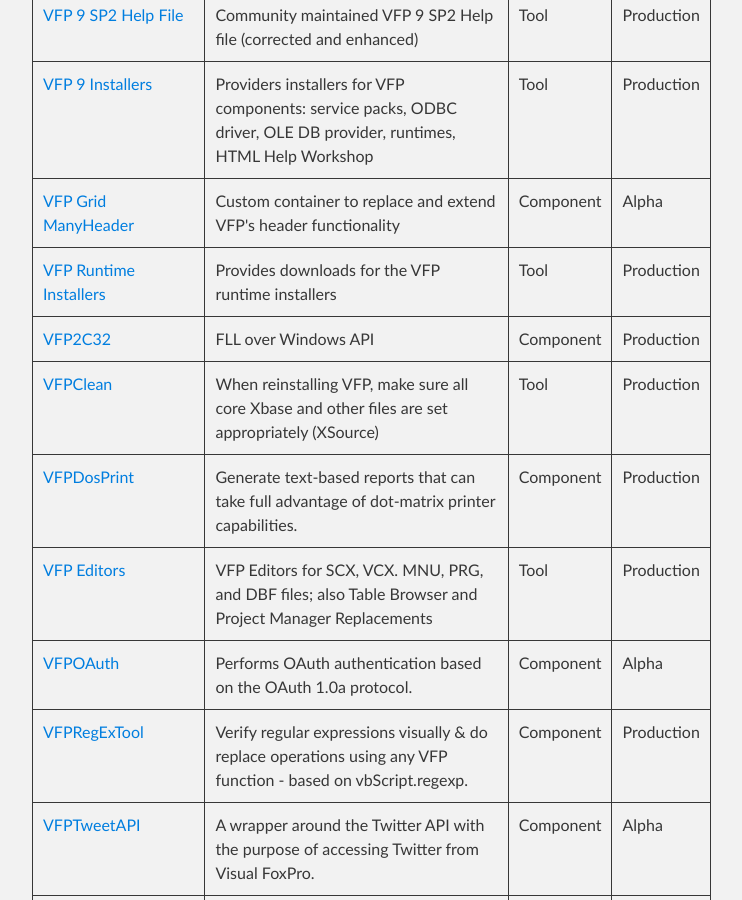
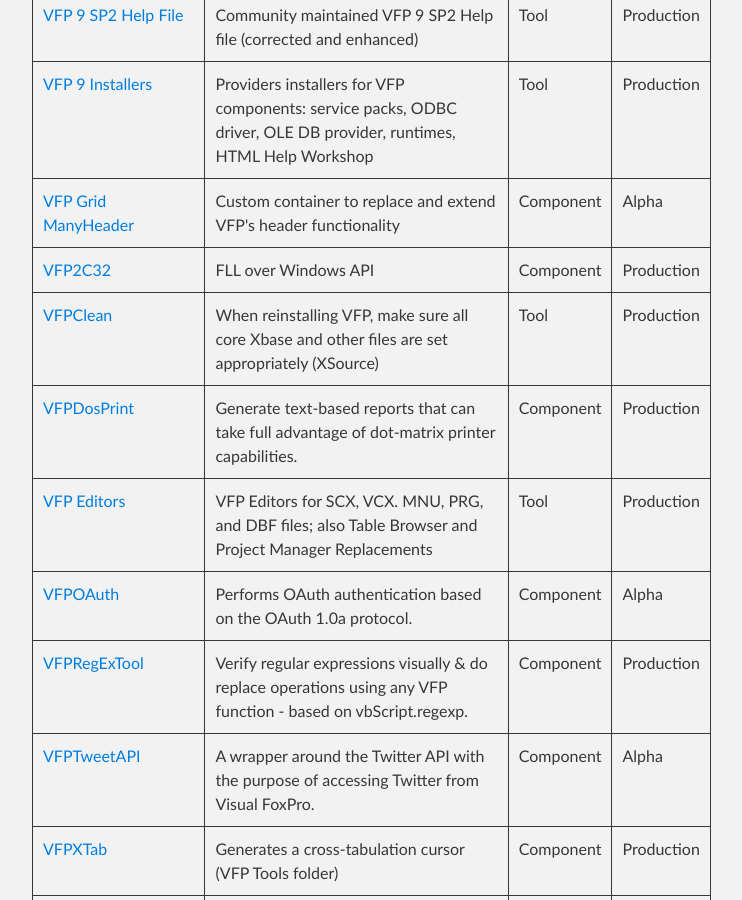
Before and after one commit to VFPX/VFPX.github.io, a Jekyll site: the page built from projects.md, in a window 1280 px wide and 900 px high, scrolled down 9828 px. Shown: the whole window, without its empty margins (288-1030 px from the left). Built offline with Jekyll 4.4.1, drawn with Linux system fonts in a browser that asks for light colours; our own code applies the rules of GitHub Pages for plain Markdown files.

Commit message:
Removed runtime installers since part of VFPInstallers

```diff
--- a/_data/projects.json
+++ b/_data/projects.json
@@ -847,13 +847,6 @@
     "category": "Component"
   },
   {
-    "project": "VFP Runtime Installers",
-    "url": "https://github.com/VFPX/VFPRuntimeInstallers",
-    "description": "Provides downloads for the VFP runtime installers",
-    "state": "Production",
-    "category": "Tool"
-  },
-  {
     "project": "VFP2C32",
     "url": "https://github.com/ChristianEhlscheid/vfp2c32",
     "description": "FLL over Windows API",
```
